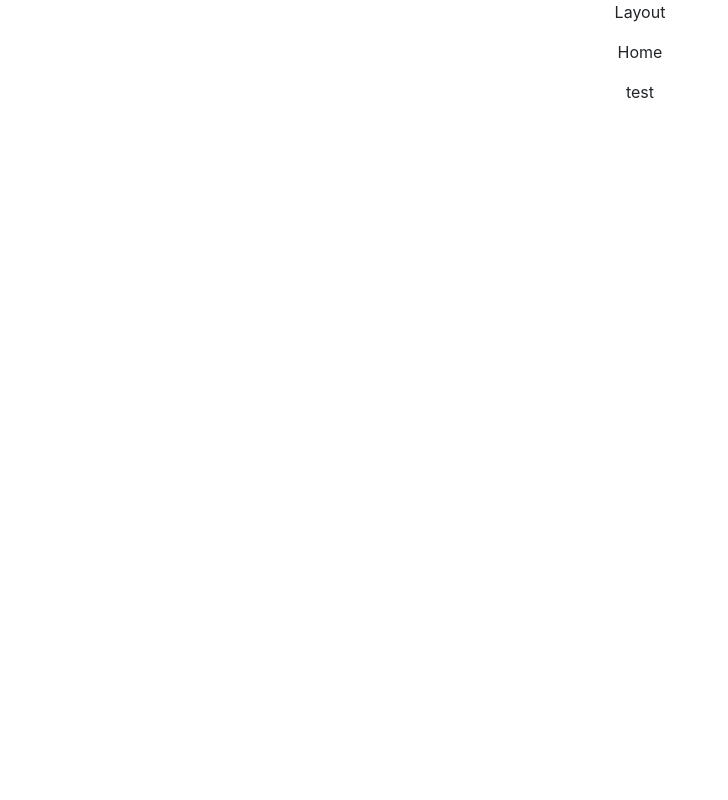
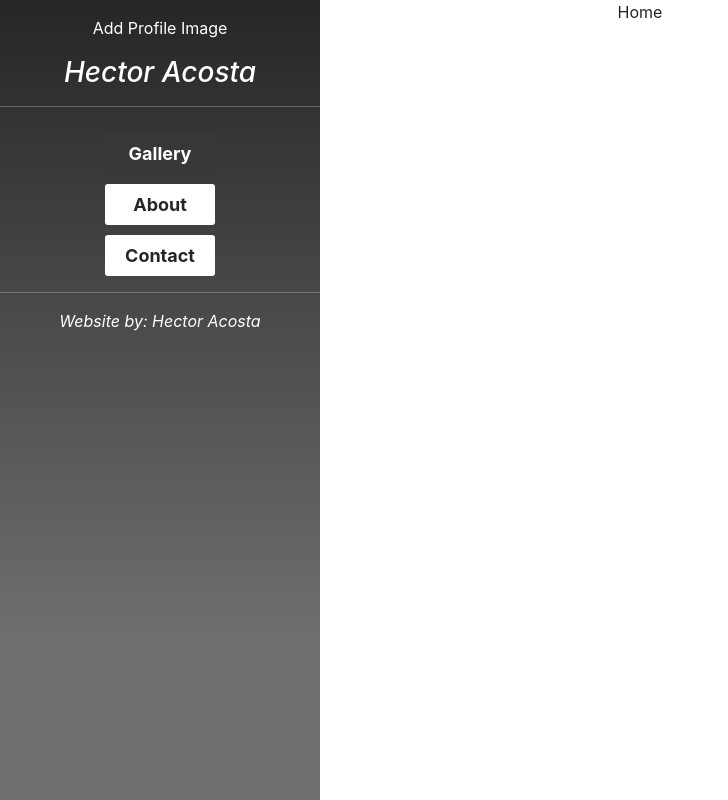
Before and after one commit to 1HectorAC/art-portfolio, a React (Create React App) app: page / in a window 1280 px wide. Shown: the whole page, without its empty margins (0-728 px from the left). Built offline with nearby package versions, Linux system fonts and the light colour scheme.

Commit message:
Added NoPages.js and some navbar stuff

```diff
--- a/src/App.js
+++ b/src/App.js
@@ -1,6 +1,7 @@
 import { BrowserRouter, Routes, Route } from 'react-router-dom';
 import Layout from './pages/Layout';
 import Home from './pages/Home';
+import NoPage from './pages/NoPage'
 import './App.css';
 
 function App() {
@@ -8,14 +9,12 @@ function App() {
     <div className="App">
       <BrowserRouter>
         <Routes>
-
           <Route path="/" element={<Layout/>} >
           <Route index element={<Home/>} />
+          <Route path="*" element={<NoPage/>} />
           </Route>
         </Routes>
       </BrowserRouter>
-
-      <p>test</p>
     </div>
   );
 }
--- a/src/pages/Layout.js
+++ b/src/pages/Layout.js
@@ -1,9 +1,70 @@
-import { Outlet } from "react-router-dom";
+import { Outlet, NavLink } from "react-router-dom";
+
+
 const Layout = () => {
     return (
         <>
-        <p>Layout</p>
-        <Outlet/>
+            {/* Sider bar panel (Desktop version.) */}
+            <div className="visibledesktop">
+                <div className="sidePanel w-25 h-100">
+                    <div className="sidePanelContent text-center">
+                        <div className="mx-auto">
+                            <p>Add Profile Image</p>
+                        </div>
+                        <h3><i>Hector Acosta</i></h3>
+                        <hr style={{ color: "white" }} />
+                        <NavLink className={({ isActive }) => isActive ? "btn activeButton1" : "btn inactiveButton1"}  to="/">
+                            Gallery
+                        </NavLink><br />
+                        <NavLink className={({ isActive }) => isActive ? "btn activeButton1" : "btn inactiveButton1"} to="/About" >
+                            About
+                        </NavLink><br />
+                        <NavLink className={({ isActive }) => isActive ? "btn activeButton1" : "btn inactiveButton1"}  to="/Contact">
+                            Contact
+                        </NavLink><br />
+                        <hr style={{ color: "white" }} />
+                        <p><i>Website by: Hector Acosta</i></p>
+                    </div>
+                </div>
+            </div>
+
+            {/* Sider bar panel (Mobile version.) */}
+            <div className="visibledevice text-center mobileSidePanel">
+                <br />
+                <div className="mx-auto">
+                    <p>Add Profile Image</p>
+
+                </div>
+                <h3><i>Hector Acosta</i></h3>
+                <hr />
+
+                <p><i>Website by: Hector Acosta</i></p>
+            </div>
+            <div className="visibledevice sticky-top container">
+                <div className="smallNavbar">
+                    <div className="row text-center">
+                        <div className="col-4">
+                        <NavLink className={({ isActive }) => isActive ? "btn activeButton1v2" : "btn inactiveButton1v2"} to="/" exact>
+                            Gallery
+                        </NavLink>
+                        </div>
+                        <div className="col-4">
+                        <NavLink className={({ isActive }) => isActive ? "btn activeButton1v2" : "btn inactiveButton1v2"} to="/About" exact>
+                            About
+                        </NavLink>
+                        </div>
+                        <div className="col-4">
+                        <NavLink className={({ isActive }) => isActive ? "btn activeButton1v2" : "btn inactiveButton1v2"} to="/Contact" exact>
+                            Contact
+                        </NavLink>
+                        </div>
+                    </div>
+                </div>
+            </div>
+
+
+
+            <Outlet />
         </>
 
     )
--- a/src/pages/NoPage.js
+++ b/src/pages/NoPage.js
@@ -0,0 +1,6 @@
+const NoPage = () => {
+    return (
+        <p>No Page</p>
+    )
+};
+export default NoPage;
```
